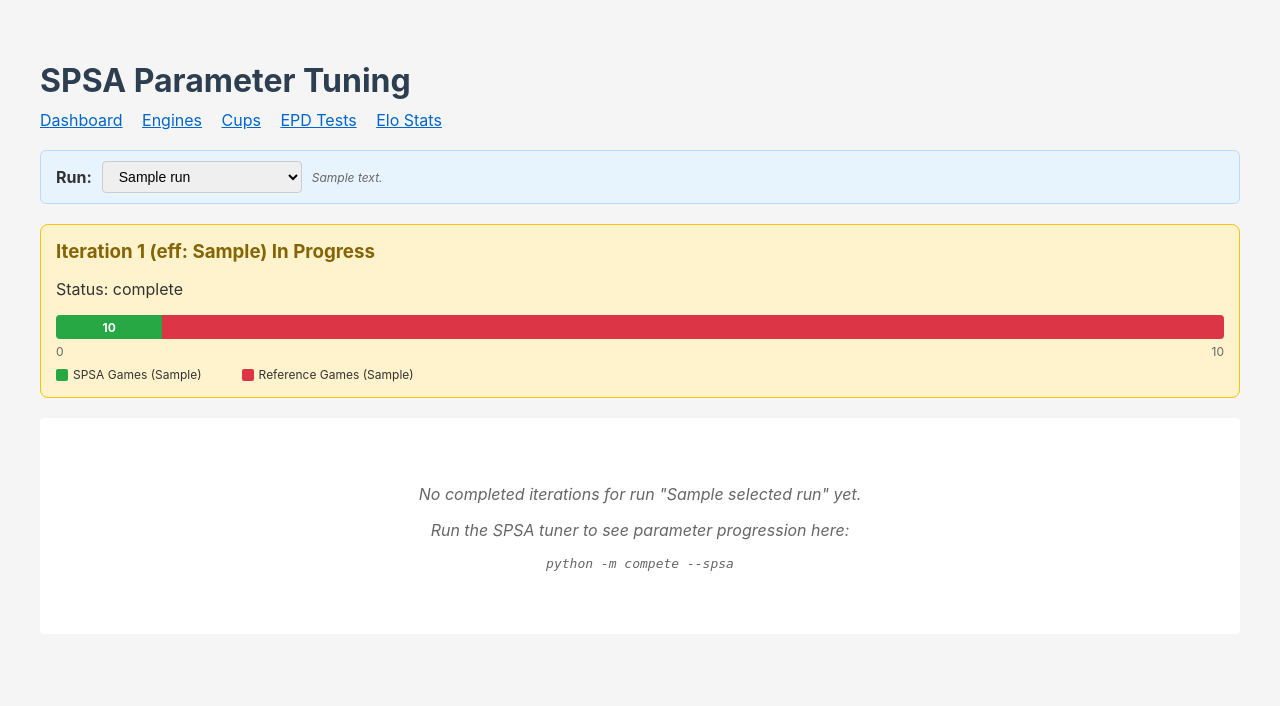
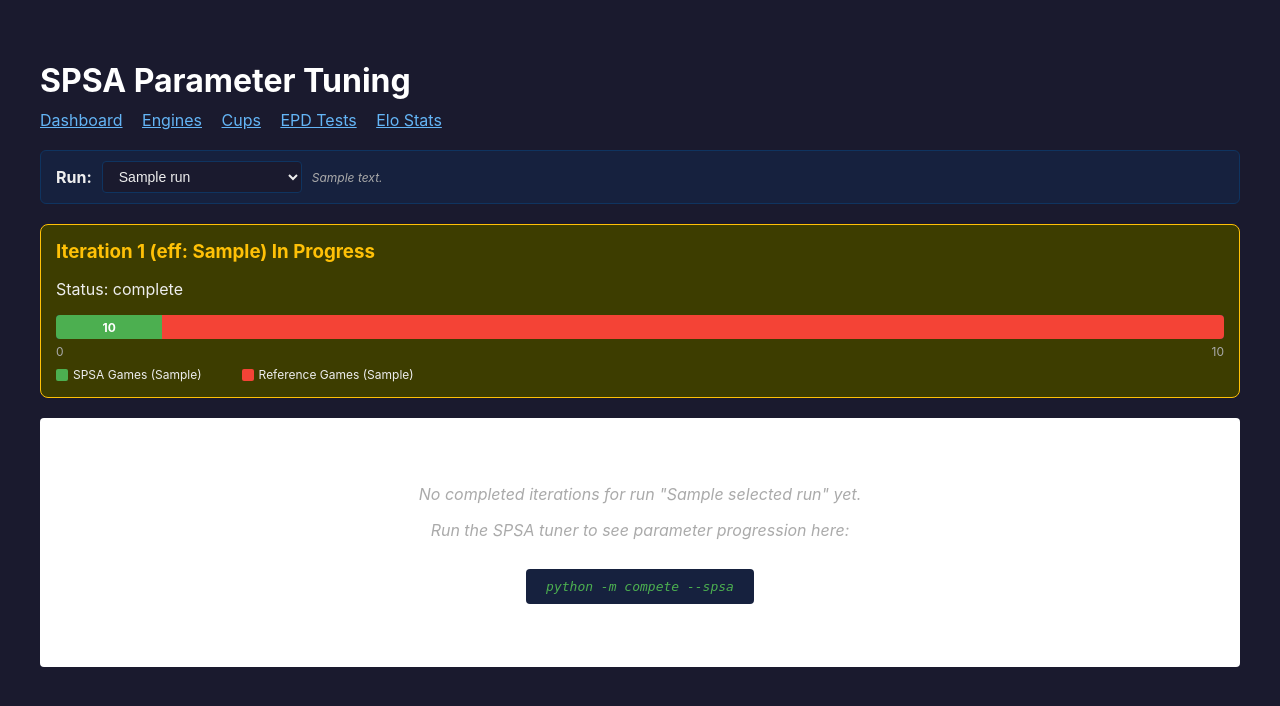
Before and after one commit to chris-moreton/chess-compete, a Flask app: template web/templates/spsa.html in a window 1280 px wide. Shown: the top 706 px of the page. Run offline with Flask 3, Linux system fonts and the light colour scheme; the template is opened without the code that fills it: most values are stand-ins (such as "Sample title", 1, 10 or a date in 2020); some libraries are stand-ins or nearby versions.

Commit message:
feat(spsa): add dark mode and thicker chart lines
- Convert dashboard to dark mode color scheme
- Increase stockfish elo line thickness (1->3) and moving avg (3->5)
- Use brighter colors for better visibility on dark background
- Update all chart scales/grids for dark mode

```diff
--- a/web/templates/spsa.html
+++ b/web/templates/spsa.html
@@ -7,17 +7,28 @@
     <link rel="stylesheet" href="{{ url_for('static', filename='css/style.css') }}">
     <script src="https://cdn.jsdelivr.net/npm/chart.js"></script>
     <style>
+        /* Dark mode base */
+        body {
+            background-color: #1a1a2e;
+            color: #eee;
+        }
         .spsa-container {
             max-width: 1400px;
             margin: 0 auto;
             padding: 20px;
+        }
+        h1, h2, h3 {
+            color: #fff;
         }
         .nav-links {
             margin-bottom: 20px;
         }
         .nav-links a {
             margin-right: 15px;
-            color: #0066cc;
+            color: #64b5f6;
+        }
+        .nav-links a:hover {
+            color: #90caf9;
         }
         .run-selector {
             display: flex;
@@ -25,24 +36,26 @@
             gap: 10px;
             margin-bottom: 20px;
             padding: 10px 15px;
-            background: #e8f4fd;
-            border: 1px solid #b8daff;
+            background: #16213e;
+            border: 1px solid #0f3460;
             border-radius: 6px;
         }
         .run-selector label {
             font-weight: bold;
-            color: #333;
+            color: #eee;
         }
         .run-selector select {
             padding: 6px 12px;
-            border: 1px solid #ccc;
+            border: 1px solid #0f3460;
             border-radius: 4px;
             font-size: 14px;
             min-width: 200px;
+            background: #1a1a2e;
+            color: #eee;
         }
         .run-description {
             font-size: 12px;
-            color: #666;
+            color: #aaa;
             font-style: italic;
         }
         .summary-cards {
@@ -52,23 +65,24 @@
             flex-wrap: wrap;
         }
         .summary-card {
-            background: #f5f5f5;
+            background: #16213e;
             border-radius: 8px;
             padding: 15px 20px;
             min-width: 150px;
+            border: 1px solid #0f3460;
         }
         .summary-card h3 {
             margin: 0 0 5px 0;
             font-size: 14px;
-            color: #666;
+            color: #aaa;
         }
         .summary-card .value {
             font-size: 24px;
             font-weight: bold;
-            color: #333;
+            color: #fff;
         }
         .in-progress-banner {
-            background: #fff3cd;
+            background: #3d3d00;
             border: 1px solid #ffc107;
             border-radius: 8px;
             padding: 15px;
@@ -76,11 +90,14 @@
         }
         .in-progress-banner h3 {
             margin: 0 0 10px 0;
-            color: #856404;
+            color: #ffc107;
+        }
+        .in-progress-banner p {
+            color: #eee;
         }
         .chart-container {
-            background: white;
-            border: 1px solid #ddd;
+            background: #16213e;
+            border: 1px solid #0f3460;
             border-radius: 8px;
             padding: 20px;
             margin-bottom: 20px;
@@ -152,13 +174,21 @@
         .no-data {
             text-align: center;
             padding: 50px;
-            color: #666;
+            color: #aaa;
+        }
+        .no-data pre {
+            background: #16213e;
+            padding: 10px 20px;
+            border-radius: 4px;
+            display: inline-block;
+            color: #4caf50;
         }
         .section-title {
             margin-top: 30px;
             margin-bottom: 15px;
             padding-bottom: 10px;
-            border-bottom: 2px solid #333;
+            border-bottom: 2px solid #0f3460;
+            color: #fff;
         }
         .filter-controls {
             display: flex;
@@ -190,7 +221,7 @@
             margin-top: 15px;
         }
         .progress-bar-wrapper {
-            background: #e0e0e0;
+            background: #0f3460;
             border-radius: 4px;
             height: 24px;
             overflow: hidden;
@@ -207,23 +238,24 @@
             transition: width 0.3s ease;
         }
         .progress-iteration {
-            background: #28a745;
+            background: #4caf50;
         }
         .progress-reference {
-            background: #dc3545;
+            background: #f44336;
         }
         .progress-labels {
             display: flex;
             justify-content: space-between;
             margin-top: 5px;
             font-size: 12px;
-            color: #666;
+            color: #aaa;
         }
         .progress-legend {
             display: flex;
             gap: 20px;
             margin-top: 8px;
             font-size: 12px;
+            color: #eee;
         }
         .legend-item {
             display: flex;
@@ -235,8 +267,8 @@
             height: 12px;
             border-radius: 2px;
         }
-        .legend-dot.green { background: #28a745; }
-        .legend-dot.red { background: #dc3545; }
+        .legend-dot.green { background: #4caf50; }
+        .legend-dot.red { background: #f44336; }
     </style>
 </head>
 <body>
@@ -575,17 +607,17 @@
                             datasets: [{
                                 label: 'Estimated Elo',
                                 data: refEloData,
-                                borderColor: '#4CAF50',
-                                borderWidth: 1,
+                                borderColor: '#69f0ae',
+                                borderWidth: 3,
                                 fill: false,
                                 tension: 0.3,
                                 pointRadius: 0,
-                                pointHoverRadius: 4
+                                pointHoverRadius: 6
                             }, {
                                 label: `${maWindow}-iter Moving Avg`,
                                 data: movingAvgData,
-                                borderColor: '#FF9800',
-                                borderWidth: 3,
+                                borderColor: '#ffab40',
+                                borderWidth: 5,
                                 fill: false,
                                 tension: 0.3,
                                 pointRadius: 0,
@@ -599,7 +631,10 @@
                             plugins: {
                                 legend: {
                                     display: true,
-                                    position: 'top'
+                                    position: 'top',
+                                    labels: {
+                                        color: '#eee'
+                                    }
                                 },
                                 tooltip: {
                                     callbacks: {
@@ -624,14 +659,20 @@
                                 x: {
                                     title: {
                                         display: true,
-                                    text: 'Iteration'
-                                }
+                                        text: 'Iteration',
+                                        color: '#aaa'
+                                    },
+                                    ticks: { color: '#aaa' },
+                                    grid: { color: '#333' }
                                 },
                                 y: {
                                     title: {
                                         display: true,
-                                    text: 'Estimated Elo Rating'
-                                }
+                                        text: 'Estimated Elo Rating',
+                                        color: '#aaa'
+                                    },
+                                    ticks: { color: '#aaa' },
+                                    grid: { color: '#333' }
                                 }
                             }
                         }
@@ -666,7 +707,8 @@
                                 position: 'right',
                                 labels: {
                                     boxWidth: 12,
-                                    font: { size: 10 }
+                                    font: { size: 10 },
+                                    color: '#aaa'
                                 }
                             }
                         },
@@ -674,14 +716,20 @@
                             x: {
                                 title: {
                                     display: true,
-                                    text: 'Iteration'
-                                }
+                                    text: 'Iteration',
+                                    color: '#aaa'
+                                },
+                                ticks: { color: '#aaa' },
+                                grid: { color: '#333' }
                             },
                             y: {
                                 title: {
                                     display: true,
-                                    text: 'Volatility (% of initial value)'
+                                    text: 'Volatility (% of initial value)',
+                                    color: '#aaa'
                                 },
+                                ticks: { color: '#aaa' },
+                                grid: { color: '#333' },
                                 min: 0
                             }
                         }
@@ -753,8 +801,10 @@
                                         min: yBounds.min,
                                         max: yBounds.max,
                                         ticks: {
-                                            maxTicksLimit: 3
-                                        }
+                                            maxTicksLimit: 3,
+                                            color: '#aaa'
+                                        },
+                                        grid: { color: '#333' }
                                     }
                                 }
                             }
```
Also changed, not shown: other parts of web/templates/spsa.html (+19 -13 lines). Lines whose indentation alone changed are shown as unchanged.
